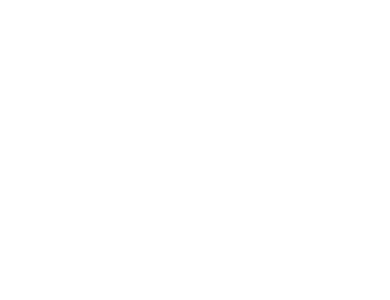
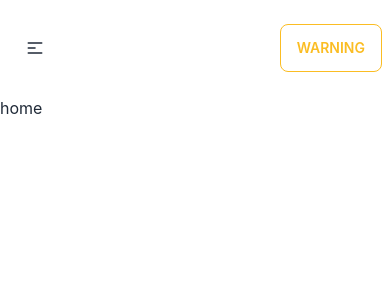
Before and after one commit to ahnaf4749/wood-worker-client, a React (Create React App) app: page / in a window 390 px wide. Shown: the top 300 px of the page. Built offline with nearby package versions, Linux system fonts and the light colour scheme.

Commit message:
navbar added

```diff
--- a/src/App.js
+++ b/src/App.js
@@ -1,9 +1,11 @@
+import { RouterProvider } from 'react-router-dom';
 import './App.css';
+import { router } from './components/Routes/Routes/Routes';
 
 function App() {
   return (
     <div>
-
+      <RouterProvider router={router} ></RouterProvider>
     </div>
   );
 }
--- /dev/null
+++ b/src/components/Pages/Header/Header.js
@@ -0,0 +1,37 @@
+import React from 'react';
+import { Link } from 'react-router-dom';
+
+const Header = () => {
+
+    const menuitms = <>
+        <li className='font-semibold'><Link to='/'>Home</Link></li>
+
+    </>
+    return (
+        <div className="navbar h-24  bg-light">
+            <div className="navbar-start">
+                <div className="dropdown">
+                    <label tabIndex={0} className="btn btn-ghost lg:hidden">
+                        <svg xmlns="http://www.w3.org/2000/svg" className="h-5 w-5" fill="none" viewBox="0 0 24 24" stroke="currentColor"><path strokeLinecap="round" strokeLinejoin="round" strokeWidth="2" d="M4 6h16M4 12h8m-8 6h16" /></svg>
+                    </label>
+                    <ul tabIndex={0} className="menu menu-compact dropdown-content mt-3 p-2 shadow bg-base-100 rounded-box w-52">
+                        {menuitms}
+                    </ul>
+                </div>
+                <Link className="btn btn-ghost normal-case text-xl">
+                    {/* <img src={logo} alt="" srcset="" /> */}
+                </Link>
+            </div>
+            <div className="navbar-center hidden lg:flex">
+                <ul className="menu menu-horizontal p-0">
+                    {menuitms}
+                </ul>
+            </div>
+            <div className="navbar-end">
+                <button className="btn btn-outline btn-warning">Warning</button>
+            </div>
+        </div>
+    );
+};
+
+export default Header;
--- /dev/null
+++ b/src/components/Pages/Home/Home.js
@@ -0,0 +1,11 @@
+import React from 'react';
+
+const Home = () => {
+    return (
+        <div>
+            <p>home</p>
+        </div>
+    );
+};
+
+export default Home;
--- /dev/null
+++ b/src/layout/Main.js
@@ -0,0 +1,14 @@
+import React from 'react';
+import { Outlet } from 'react-router-dom';
+import Header from '../components/Pages/Header/Header';
+
+const main = () => {
+    return (
+        <div>
+            <Header></Header>
+            <Outlet></Outlet>
+        </div>
+    );
+};
+
+export default main;
```
Also changed, not shown: src/components/Routes/Routes/Routes.js (added, +16 -0 lines).
